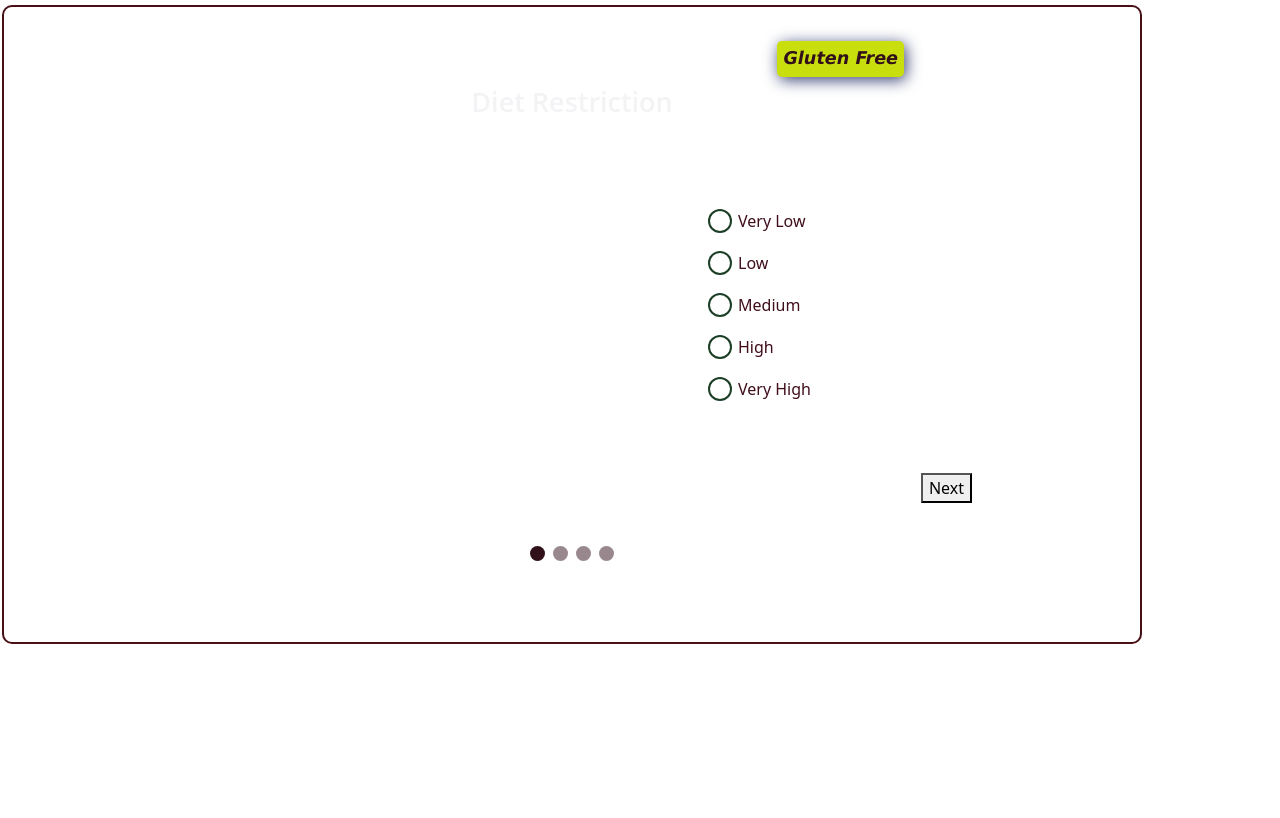
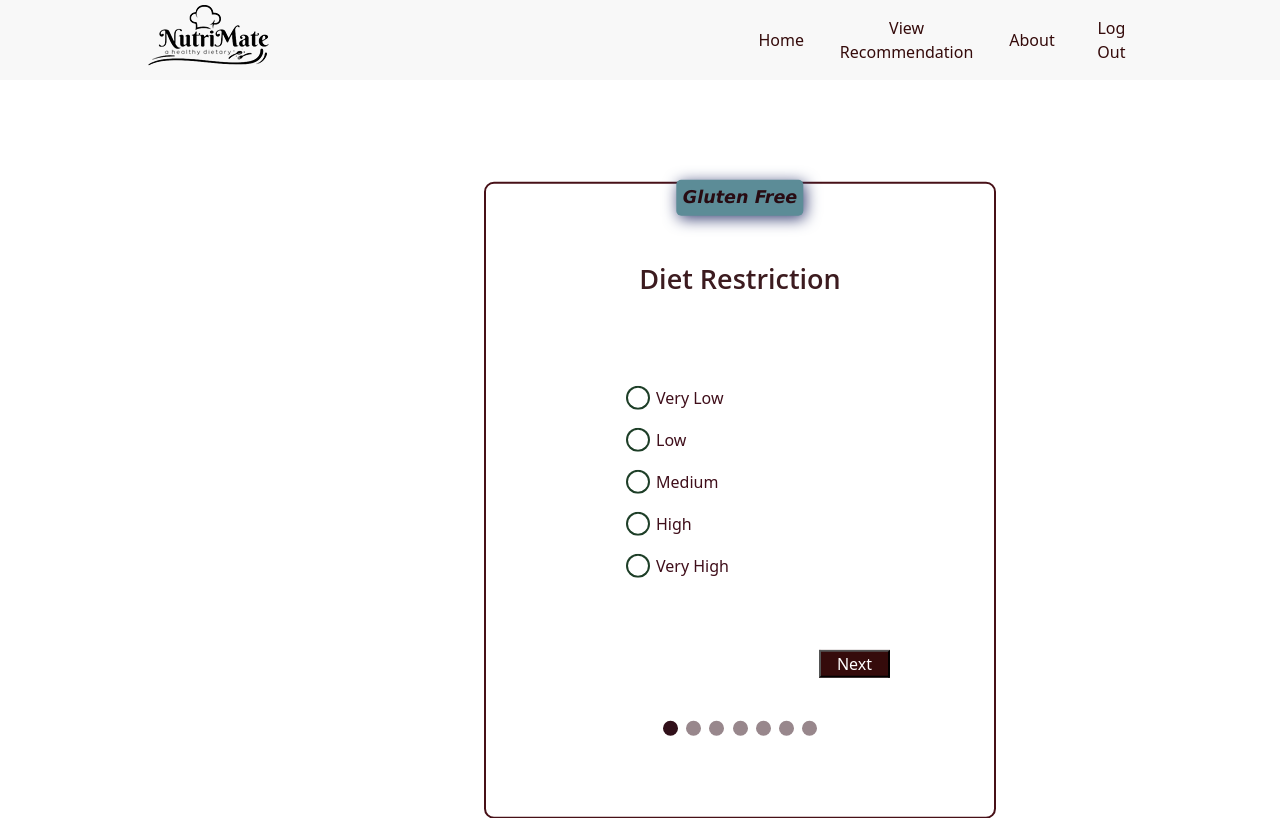
Before and after one commit to pratigya2/NutriMate, a Django app: page /restriction in a window 1280 px wide. Before the commit the page ends 644 px from the top, so only its background shows below. Run offline with Django 4.2, Linux system fonts and the light colour scheme; some libraries are stand-ins or nearby versions.

Commit message:
ui modify

```diff
--- a/hackathon/settings.py
+++ b/hackathon/settings.py
@@ -31,7 +31,7 @@ SECRET_KEY = 'django-insecure-v0qov38jnezbouzkyy!a@0gc6oa__7ov__eeha3_l)_j94sry=
 # SECURITY WARNING: don't run with debug turned on in production!
 DEBUG = True
 
-ALLOWED_HOSTS = []
+ALLOWED_HOSTS = ["127.0.0.1","192.168.100.105"]
 
 
 # Application definition
--- a/home/templates/login.html
+++ b/home/templates/login.html
@@ -53,7 +53,7 @@ input{
     display: block;
     height: 50px;
     width: 100%;
-    background-color: #260d0d;
+    background-color: #f1e9e9;
     border-radius: 3px;
     padding: 0 10px;
     margin-top: 8px;
--- a/home/templates/restriction.html
+++ b/home/templates/restriction.html
@@ -1,22 +1,67 @@
-{% extends "base.html" %}
+{% extends "home.html" %}
 {% block content %}
 <style>
-    .name {
-        font-style: oblique;
-        color: #3f0e1a;
-        position: absolute;
-        bottom: 380px;
-        left: 35%;
-        color: #31101a;
-        font-size: 1.1rem;
-        font-weight: 600;
-        font-family: Verdana, Geneva, Tahoma, sans-serif;
-        background-color: rgb(201, 222, 13);
-        padding: 0.3rem 0.4rem;
-        border-radius: 5px;
-        box-shadow: 2px 3px 15px #384074;
+.switch {
+  position: relative;
+  display: inline-block;
+  width: 60px;
+  height: 34px;
 }
 
+/* Hide default HTML checkbox */
+.switch input {
+  opacity: 0;
+  width: 0;
+  height: 0;
+}
+
+/* The slider */
+.slider {
+  position: absolute;
+  cursor: pointer;
+  top: 0;
+  left: 0;
+  right: 0;
+  bottom: 0;
+  background-color: #ccc;
+  -webkit-transition: .4s;
+  transition: .4s;
+}
+
+.slider:before {
+  position: absolute;
+  content: "";
+  height: 26px;
+  width: 26px;
+  left: 4px;
+  bottom: 4px;
+  background-color: white;
+  -webkit-transition: .4s;
+  transition: .4s;
+}
+
+input:checked + .slider {
+  background-color: #2196F3;
+}
+
+input:focus + .slider {
+  box-shadow: 0 0 1px #2196F3;
+}
+
+input:checked + .slider:before {
+  -webkit-transform: translateX(26px);
+  -ms-transform: translateX(26px);
+  transform: translateX(26px);
+}
+
+/* Rounded sliders */
+.slider.round {
+  border-radius: 34px;
+}
+
+.slider.round:before {
+  border-radius: 50%;
+}
     label {
         display: flex;
         cursor: pointer;
@@ -74,27 +119,49 @@
         }
     }
     .container{
-    width : 450x;
-    padding : 75px;
+    margin: 100px;
+    width: 40%;
+    height: auto;
+  padding: 75px;
   border-radius: 10px;
   background: transparent;
   display: flex;
   min-height: 200px;
-    margin : 5px 2px;
   align-items: center;
   justify-content: center;
   flex-direction: column;
   border-radius: 10px;
   border: 2px solid #471017;
+  position: absolute;
+  top: 50%;
+  left: 50%;
+  transform: translate(-50%, -50%);
 }
-.container header{
-    color :#f3f3f5;
-    font-size :27px;
+.container header {
+  justify-content: center;
+  color: #f3f3f5;
+  font-size: 27px;
   font-weight: 600;
   text-align: center;
-    font-family: "Open Sans", Helvetica, sans-serif
+  align-items: center;
+  font-family: "Open Sans", Helvetica, sans-serif;
 }
-
+.name {
+  display: block;
+  transform: translate(-50%,-50%);
+  font-style: oblique;
+  color: #280b12;
+  position: absolute;
+  bottom: 400px;
+  left: 50%;
+  font-size: 1.1rem;
+  font-weight: 600;
+  font-family: Verdana, Geneva, Tahoma, sans-serif;
+  background-color: rgb(92, 140, 151);
+  padding: 0.3rem 0.4rem;
+  border-radius: 5px;
+  box-shadow: 2px 3px 15px #384074;
+}
 
 
 
@@ -110,12 +177,18 @@
         padding: 30px;
         height: 300px;
         width: 300px;
-        margin-left: 500px;
         position: relative;
         color: transparent;
         border-width: 2px;
         border-radius: 10px;
         border-color: #3f0e1a;
+    }
+    header{
+    color :#3c1b1f !important;
+    font-size :27px;
+    font-weight: 600;
+    text-align: center;
+    font-family: "Open Sans", Helvetica, sans-serif
     }
 
     /* Make circles that indicate the steps of the form: */
@@ -139,7 +212,36 @@
     .step.finish {
         background-color: #04AA6D;
     }
+    .next_button{
+    background-color: rgb(53, 11, 11);
+    color: #fff;
+    -webkit-box-align: center;
+    align-items: center;
+    padding: 0px 1rem;
+    height: 100%;
+    cursor: pointer;
+    transition: all 0.3s ease-in-out 0s;
 
+    &:hover{
+        background-color: #3f784e;
+
+    }
+    }
+    .previous_button{
+    background-color: rgb(53, 11, 11);
+    color: #fff;
+    -webkit-box-align: center;
+    align-items: center;
+    padding: 0px 1rem;
+    height: 100%;
+    cursor: pointer;
+    transition: all 0.3s ease-in-out 0s;
+
+    &:hover{
+        background-color: #3f784e;
+
+    }
+    }
     #b {
         margin-top: 50px;
         align-items: center;
@@ -155,7 +257,7 @@
         border: 2px #873007 solid;
         border-radius: 20px;
         color: #fff;
-        background: #101c81;
+        background: #131d4a;
     }
 
     #b:hover {
@@ -242,34 +344,55 @@
         <span class="but">Very High</span>
     </label>
 </div>
-<div class="tab veg">
+<div class="tab">
     <p class="name">Veg</p>
+    <label class="switch">
+        <input type="checkbox" name = "veg" id = "toggle">
+        <span class="slider round"></span>
+      </label>
+</div>
+<div class="tab">
+    <p class="name">Dairy Free</p>
+    <label class="switch">
+        <input type="checkbox" name = "dairy" id = "toggle">
+        <span class="slider round"></span>
+      </label>
+</div>
+<div class="tab">
+    <p class="name">Paleo</p>
     <label>
-        <input type="radio" value="0.1" name="veg" />
+        <input type="radio" value="0.1" name="paleo" />
         <span class="but">Very Low</span>
     </label>
     <label>
-        <input type="radio" value="0.3" name="veg" />
+        <input type="radio" value="0.3" name="paleo" />
         <span class="but">Low</span>
     </label>
     <label>
-        <input type="radio" value="0.5" name="veg" />
+        <input type="radio" value="0.5" name="paleo" />
         <span class="but">Medium</span>
     </label>
     <label>
-        <input type="radio" value="0.7" name="veg" />
+        <input type="radio" value="0.7" name="paleo" />
         <span class="but">High</span>
     </label>
     <label>
-        <input type="radio" value="0.9" name="veg" />
+        <input type="radio" value="0.9" name="paleo" />
         <span class="but">Very High</span>
+    </label>
+</div>
+<div class = "tab">
+    <p class="name">Oil Free</p>
+<label class="switch">
+    <input type="checkbox" name = "oily" id = "toggle" value = "0">
+    <span class="slider round"></span>
   </label>
  </div>
 
 <div style="overflow:auto;">
     <div style="float:right;">
-        <button type="button" id="prevBtn" onclick="nextPrev(-1)">Previous</button>
-        <button type="button" id="nextBtn" onclick="nextPrev(1)">Next</button>
+        <button type="button" id="prevBtn" onclick="nextPrev(-1)" class = "previous_button">Previous</button>
+        <button type="button" id="nextBtn" onclick="nextPrev(1)" class = "next_button">Next</button>
     </div>
 </div>
 
@@ -279,8 +402,11 @@
     <span class="step"></span>
     <span class="step"></span>
     <span class="step"></span>
+    <span class="step"></span>
+    <span class="step"></span>
+    <span class="step"></span>
 </div>
-<button type="button" onclick="submitprompt()" id="b">Get Started</button>
+<button type="button" onclick="submitprompt()" id="b">View Recommendations</button>
 </form>
 </div>
 {% if error %}
@@ -289,6 +415,15 @@
   </script>
 {% endif %}
 <script>
+    const toggleSwitch = document.querySelector('#toggle');
+
+toggleSwitch.addEventListener('change', function() {
+  if (this.checked) {
+    this.value = '1';
+  } else {
+    this.value = '0';
+  }
+});
     function valid() {
   var gluten = document.forms.myform.gluten.value;
   var keto = document.forms.myform.keto.value;
@@ -395,14 +530,4 @@
         x[n].className += " active";
     }
 </script>
-
-
-
-
-
-
-
-
-
-
 {% endblock content%}
--- a/home/views.py
+++ b/home/views.py
@@ -46,17 +46,17 @@ def restriction(request):
         gluton = request.POST.get('gluten')
         sugar = request.POST.get('sugar')
         keto= request.POST.get('keto')
-        # paleo = request.POST.get('paleo')
         veg = request.POST.get('veg')
-        if not gluton:
-            gluton = 0.5
-        if not keto:
-            keto = 0.5
+        dairy = request.POST.get('dairy')
+        paleo = request.POST.get('paleo')
+        oily = request.POST.get('oily')
         if not veg:
             veg = 0.5
-        if not sugar:
-            sugar = 0.5
-        print(gluton,sugar,keto,veg)
+        if not dairy:
+            dairy = 0.5
+        if not oily:
+            oily = 0.5
+        print(gluton,sugar,keto,veg,dairy,paleo,oily)
     return render(request,'restriction.html')
 def about(request):
     return render(request,'carousel.html')
```
Lines whose indentation alone changed are shown as unchanged.
